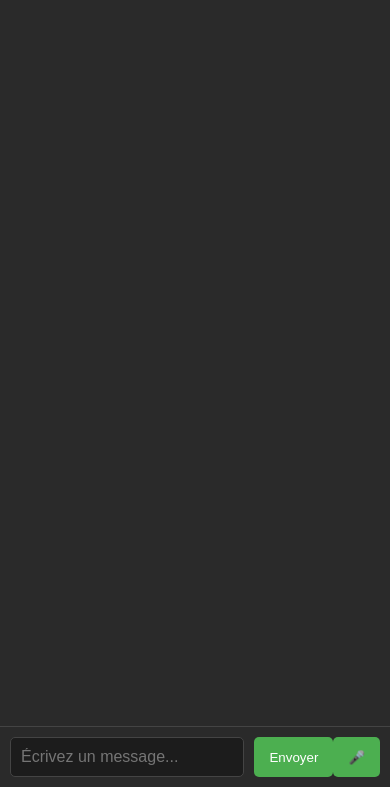
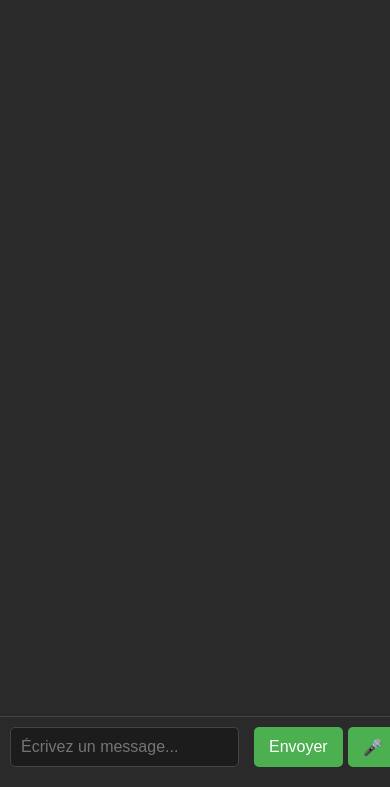
Before and after one commit to JeremyBRD/cat_boot, a website with bundled scripts: page index.html in a window 390 px wide. Shown: the part 57-844 px from the top of the page. Built offline with nearby package versions, Linux system fonts and the light colour scheme.

Commit message:
corrections apportees a l'UX

```diff
--- a/styles.css
+++ b/styles.css
@@ -1,5 +1,3 @@
-/* styles.css - Chatbot Styling */
-
 body {
   font-family: Arial, sans-serif;
   background-color: #1c1c1c;
@@ -9,15 +7,16 @@ body {
   height: 100vh;
   margin: 0;
   color: #fff;
-  overflow: hidden;
 }
 
 .chat-container {
-  width: 100vw;
+  width: 100%;
+  max-width: 600px;
   height: 100vh;
-  max-width: 100%;
-  max-height: 100%;
   background: #2a2a2a;
+  border-radius: 10px;
+  box-shadow: 0 4px 10px rgba(255, 255, 255, 0.1);
+  overflow: hidden;
   display: flex;
   flex-direction: column;
 }
@@ -32,7 +31,7 @@ body {
 
 .chat-messages {
   padding: 15px;
-  flex-grow: 1;
+  flex: 1;
   overflow-y: auto;
   display: flex;
   flex-direction: column;
@@ -71,7 +70,7 @@ body {
   background: #1c1c1c;
   color: white;
   margin-right: 10px;
-  font-size: 16px;
+  font-size: 16px; /* Prevent zoom on mobile */
 }
 
 .chat-input button {
@@ -81,21 +80,24 @@ body {
   padding: 10px 15px;
   border-radius: 5px;
   cursor: pointer;
-}
-
-/* Désactivation du zoom sur mobile */
-input[type="text"] {
   font-size: 16px;
 }
 
-/* Microphone button */
-.microphone-button {
-  background: #4CAF50;
-  border: none;
-  padding: 10px;
-  border-radius: 5px;
-  cursor: pointer;
-  display: flex;
-  align-items: center;
-  justify-content: center;
+/* Mobile Styles */
+@media screen and (max-width: 600px) {
+  .chat-container {
+    height: 100vh;
+    width: 100vw;
+    border-radius: 0;
+  }
+  .chat-input button {
+    flex-shrink: 0;
+    margin-left: 5px; /* Space between send and mic button */
+  }
+  .microphone-button {
+    user-select: none; /* Prevent mobile text selection */
+  }
+  .chat-input {
+    margin-bottom: 10px;
+  }
 }
```
